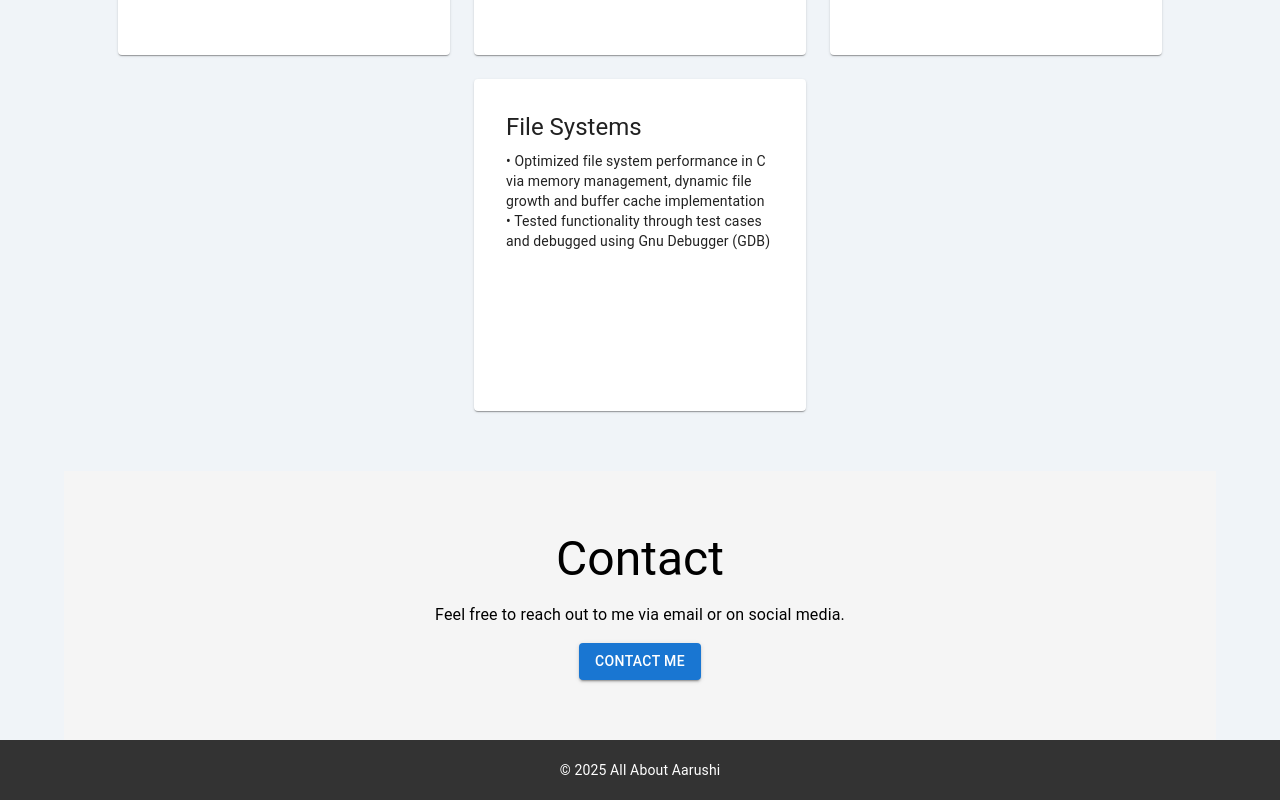
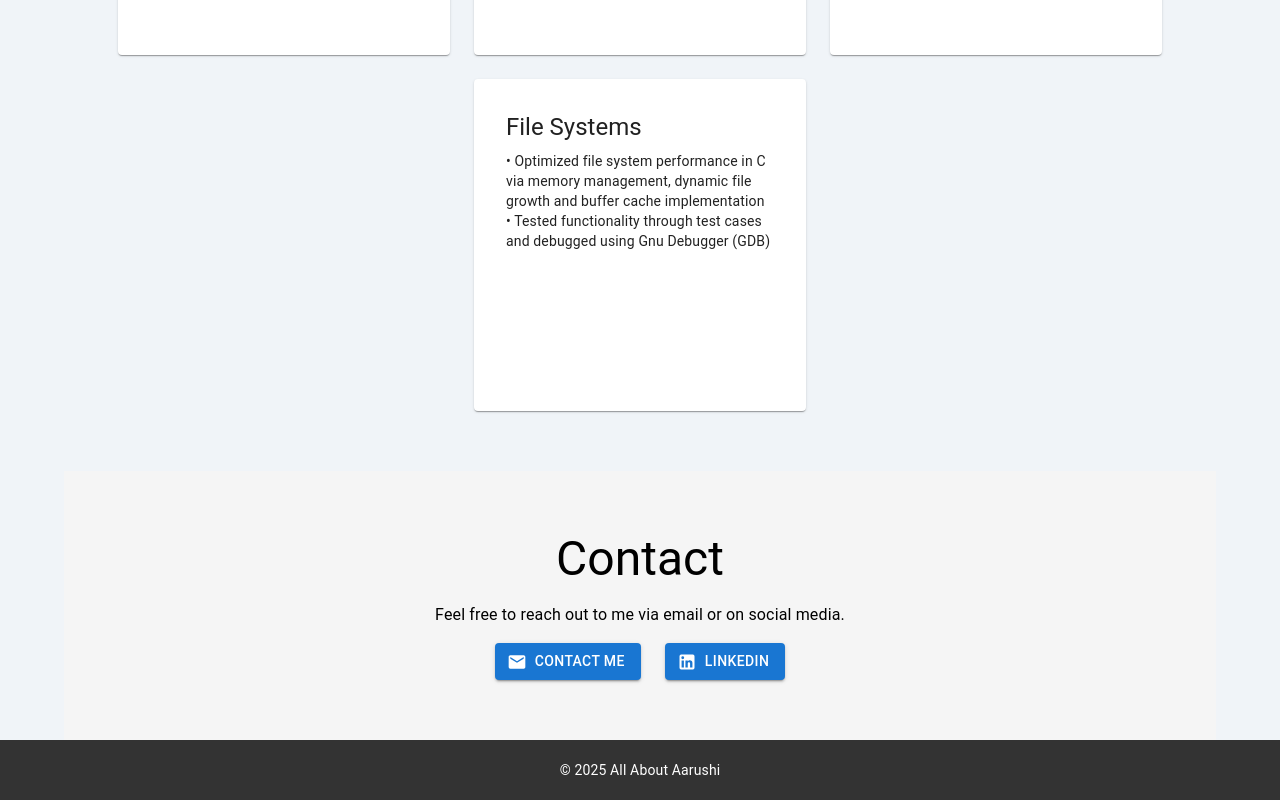
Before and after one commit to aarushi0806/allAboutAarushi, a React (Create React App) app: page / in a window 1280 px wide. Shown: the part 1187-1987 px from the top of the page. Built offline with nearby package versions, Linux system fonts and the light colour scheme.

Commit message:
Added icons for contact me

```diff
--- a/package.json
+++ b/package.json
@@ -6,6 +6,7 @@
   "dependencies": {
     "@emotion/react": "^11.14.0",
     "@emotion/styled": "^11.14.0",
+    "@mui/icons-material": "^7.0.1",
     "@mui/material": "^7.0.1",
     "@testing-library/dom": "^10.4.0",
     "@testing-library/jest-dom": "^6.6.3",
--- a/src/App.js
+++ b/src/App.js
@@ -1,6 +1,7 @@
 import React from 'react';
 import './App.css';
 import { AppBar, Toolbar, Typography, Button, Container, Grid, Card, CardContent, CardActions, Divider, Box } from '@mui/material';
+import { Mail, LinkedIn } from '@mui/icons-material';
 
 // project data
 const projects = [
@@ -176,10 +177,29 @@ function App() {
   <Typography variant="body1" align="center" paragraph>
     Feel free to reach out to me via email or on social media.
   </Typography>
-          <Grid container justifyContent="center">
+  <Grid container justifyContent="center" spacing={3}>
+    {/* Email Button */}
     <Grid item xs={6} sm={4}>
-              <Button variant="contained" color="primary" fullWidth href="mailto:example@example.com">
+      <Button
+        variant="contained"
+        color="primary"
+        fullWidth
+        href="mailto:example@example.com"
+        startIcon={<Mail />}
+      >
         Contact Me
+      </Button>
+    </Grid>
+    {/* LinkedIn Button */}
+    <Grid item xs={6} sm={4}>
+      <Button
+        variant="contained"
+        color="primary"
+        fullWidth
+        href="https://www.linkedin.com/in/your-linkedin-profile"
+        startIcon={<LinkedIn />}
+      >
+        LinkedIn
       </Button>
     </Grid>
   </Grid>
```
Also changed, not shown: 1 other file (tests, documents, lock files or other folders). Lines whose indentation alone changed are shown as unchanged.
